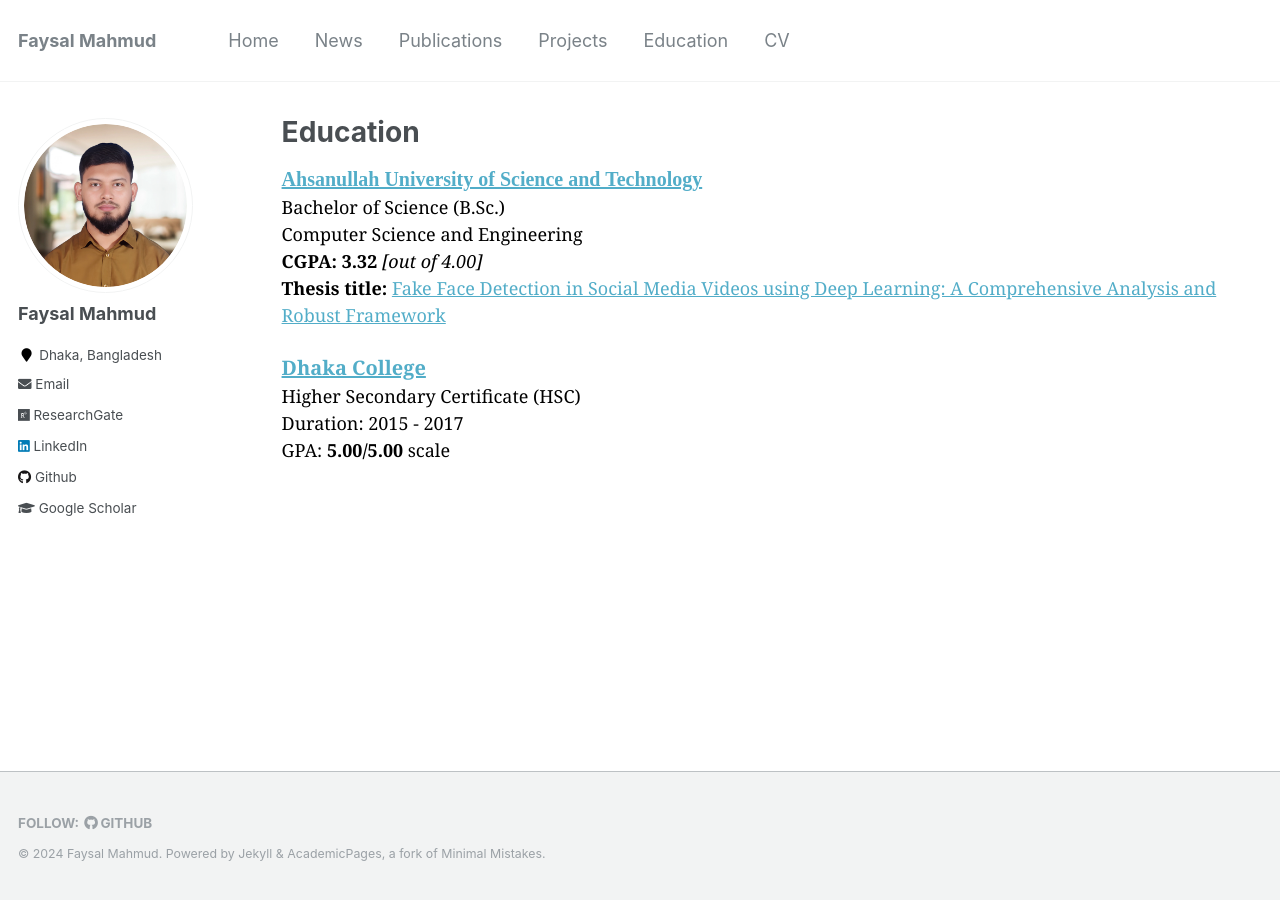
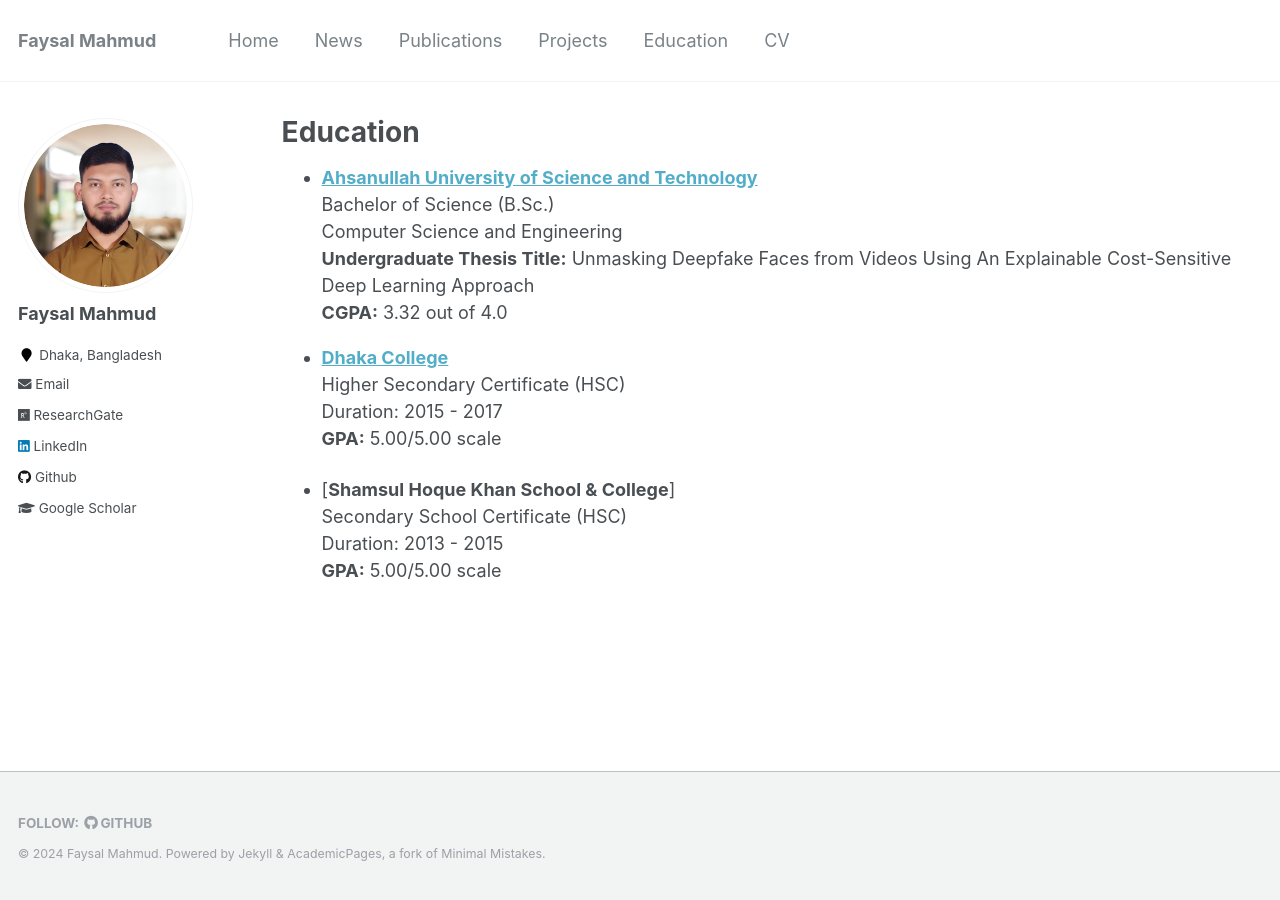
Before and after one commit to Faysal-MD/Faysal-MD.github.io, a Jekyll site: the page built from _pages/education.md, in a window 1280 px wide. Built offline with Jekyll 4.4.1, drawn with Linux system fonts in a browser that asks for light colours.

Commit message:
Education updated

```diff
--- a/_pages/education.md
+++ b/_pages/education.md
@@ -6,18 +6,22 @@ author_profile: true
 ---
 
 <!-- B.Sc. -->
-<span style="font-family: Georgia; color: black;">
-    <span style="font-size: 20px; font-family: Calisto MT;"><b><a href="https://aust.edu" target="_blank">Ahsanullah University of Science and Technology</a></b></span><br/>
-    Bachelor of Science (B.Sc.)<br/>
-    Computer Science and Engineering <br/>
-    <b>CGPA: 3.32</b> <i>[out of 4.00]</i> <br/>
-    <b>Thesis title:</b> <a href="../files/B.Sc. Thesis/B.Sc. Thesis.pdf">Fake Face Detection in Social Media Videos using Deep Learning: A Comprehensive Analysis and Robust Framework</a> <br/>
-</span>
+
+- [**Ahsanullah University of Science and Technology**](https://aust.edu) <br>
+  Bachelor of Science (B.Sc.) <br>
+  Computer Science and Engineering <br>
+  **Undergraduate Thesis Title:** Unmasking Deepfake Faces from Videos Using An Explainable Cost-Sensitive Deep Learning Approach <br>
+  **CGPA:** 3.32 out of 4.0<br>
 
 <!-- HSC -->
-<span style="font-family:Georgia; color:black;">
-    <span style="color:black; font-size:20px"><b><a href="http://dhakacollege.edu.bd/" target="_blank">Dhaka College</a></b></span><br/>
-    Higher Secondary Certificate (HSC) <br/>
-    Duration: 2015 - 2017 <br/>
-    GPA: <b>5.00/5.00</b> scale <br/>
-</span>
+
+- [**Dhaka College**](http://dhakacollege.edu.bd/) <br>
+  Higher Secondary Certificate (HSC) <br>
+  Duration: 2015 - 2017 <br>
+  **GPA:** 5.00/5.00 scale <br>
+
+  <!-- SSC -->
+- [**Shamsul Hoque Khan School & College**] <br>
+  Secondary School Certificate (HSC) <br>
+  Duration: 2013 - 2015 <br>
+  **GPA:** 5.00/5.00 scale <br>
```
Also changed, not shown: _pages/cv.md (+1 -1 lines).
